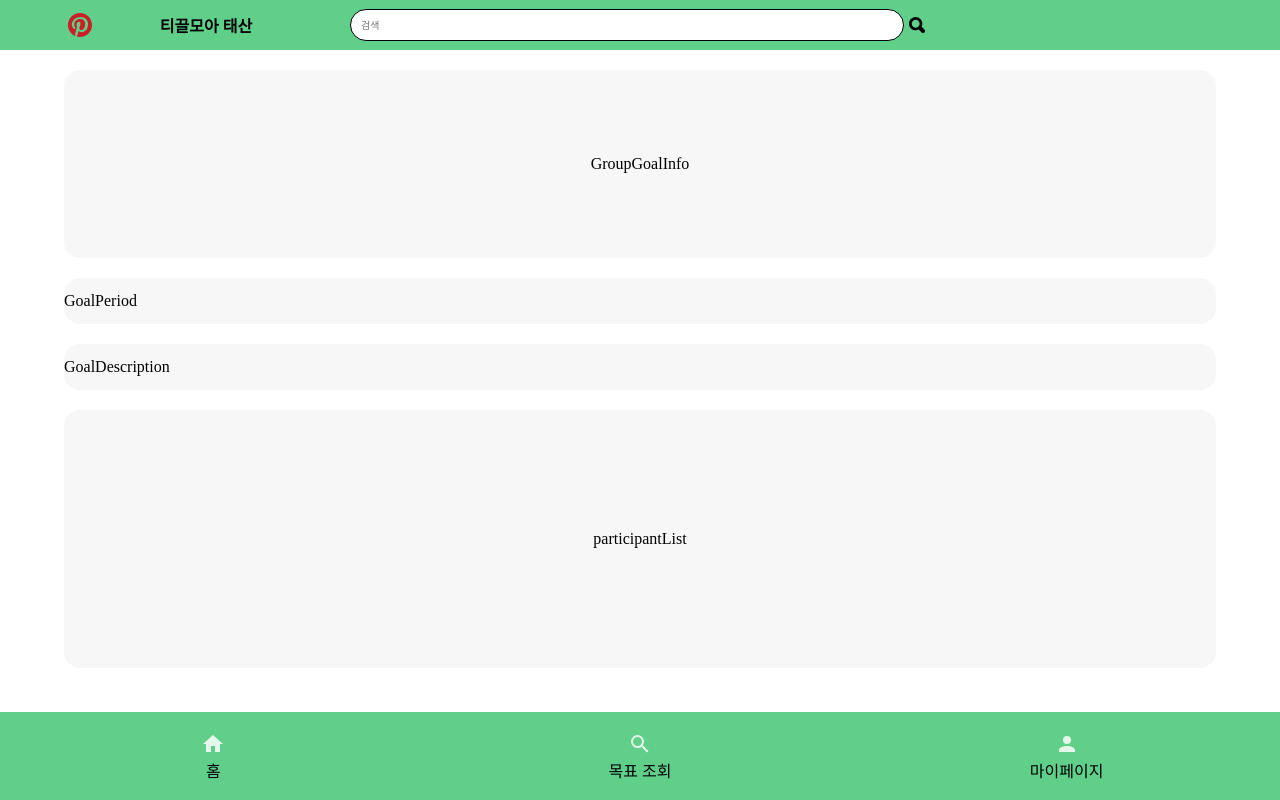
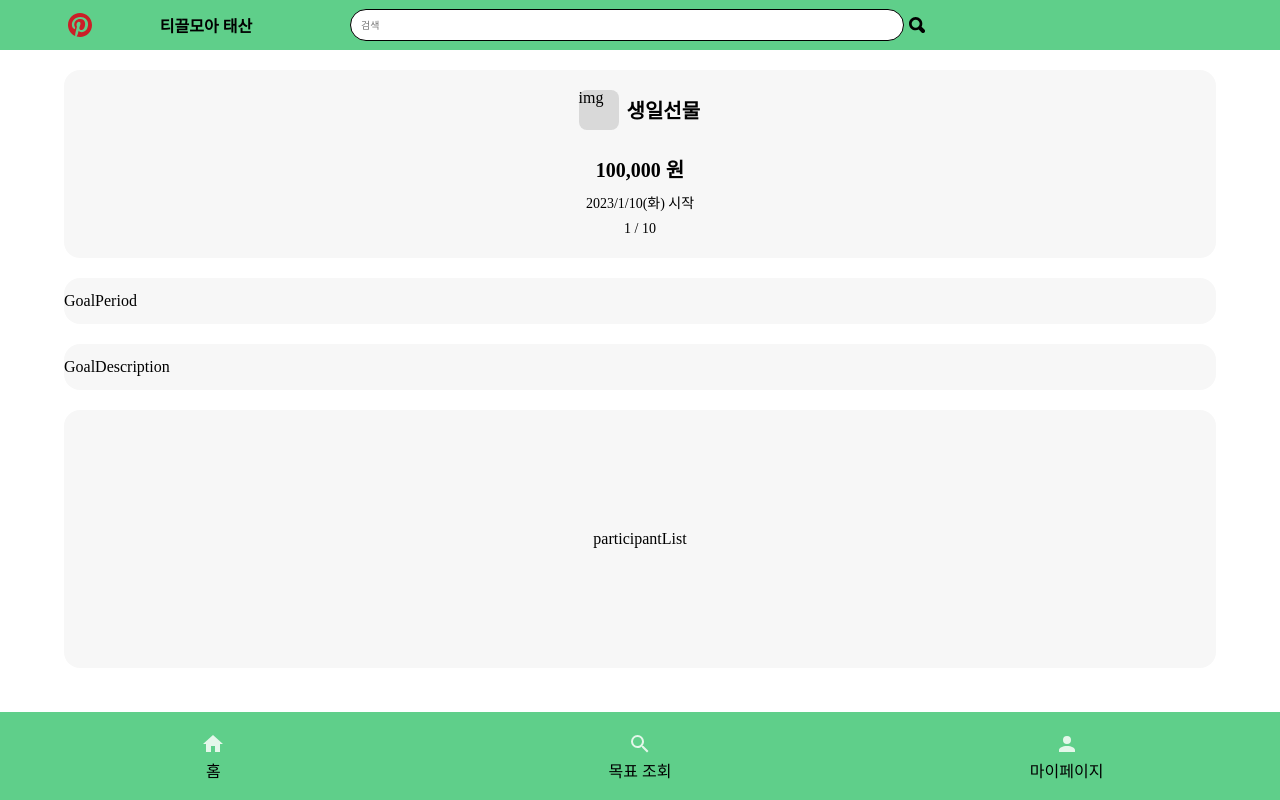
Before and after one commit to TeamBudgetOverflow/frontend, a React (Create React App) app: page /goals/1 in a window 1280 px wide. Built offline with nearby package versions, Linux system fonts and the light colour scheme; no server answers; a web font is replaced by a local one.

Commit message:
FEAT: add goal detail data rendering #23

```diff
--- a/src/components/goal/goalDetail/GoalDescCard.tsx
+++ b/src/components/goal/goalDetail/GoalDescCard.tsx
@@ -1,7 +1,11 @@
 import React from 'react';
 import styled from 'styled-components';
 
-const GoalDescCard = () => {
+type GoalDescCard = {
+  description: string;
+};
+
+const GoalDescCard = ({ description }: GoalDescCard) => {
   return (
     <GoalDescCardWrapper>
       <div>GoalDescription</div>
--- a/src/components/goal/goalDetail/GoalInfoCard.tsx
+++ b/src/components/goal/goalDetail/GoalInfoCard.tsx
@@ -1,10 +1,24 @@
 import React from 'react';
 import styled from 'styled-components';
+import { dateStringTranslator } from '../../../utils/dateTranslator';
 
-const GoalInfoCard = () => {
+type GoalInfoCardProps = {
+  title: string;
+  startDate: Date;
+  headCount: number;
+  amount: number;
+};
+
+const GoalInfoCard = ({ title, startDate, headCount, amount }: GoalInfoCardProps) => {
   return (
     <GoalInfoCardWrapper>
-      <div>GroupGoalInfo</div>
+      <UpperWrapper>
+        <ImgBox>img</ImgBox>
+        <TitleSpan>{title}</TitleSpan>
+      </UpperWrapper>
+      <Amount>{amount.toLocaleString()} 원</Amount>
+      <StartDate>{`${dateStringTranslator(startDate)} 시작`}</StartDate>
+      <HeadCount>{headCount} / 10</HeadCount>
     </GoalInfoCardWrapper>
   );
 };
@@ -16,8 +30,50 @@ const GoalInfoCardWrapper = styled.div`
   background: #f7f7f7;
   display: flex;
   flex-direction: column;
-  justify-content: center;
   align-items: center;
 `;
 
+const UpperWrapper = styled.div`
+  display: flex;
+  flex-direction: row;
+  justify-content: center;
+  align-items: center;
+  gap: 8px;
+  margin: 20px;
+`;
+
+const ImgBox = styled.div`
+  width: 40px;
+  height: 40px;
+  background: #d9d9d9;
+  border-radius: 8px;
+`;
+
+const TitleSpan = styled.div`
+  width: 75px;
+  height: 30px;
+  font: ${(props) => props.theme.paragraphsP1M};
+`;
+
+const Amount = styled.div`
+  margin: 4px;
+  height: 30px;
+  text-align: center;
+  font: ${(props) => props.theme.headingH3};
+`;
+
+const StartDate = styled.div`
+  margin: 4px;
+  height: 21px;
+  text-align: center;
+  font: ${(props) => props.theme.captionC1};
+`;
+
+const HeadCount = styled.div`
+  margin: 4px;
+  height: 21px;
+  text-align: center;
+  font: ${(props) => props.theme.captionC1};
+`;
+
 export default GoalInfoCard;
--- a/src/components/goal/goalDetail/groupGoalDetail/GroupGoalDetail.tsx
+++ b/src/components/goal/goalDetail/groupGoalDetail/GroupGoalDetail.tsx
@@ -1,6 +1,5 @@
 import React from 'react';
 import styled from 'styled-components';
-import { IGoalDetail } from '../../../../interfaces/interfaces';
 import GoalDescCard from '../GoalDescCard';
 
 import GoalInfo from '../GoalInfoCard';
@@ -8,12 +7,25 @@ import GoalPeriodCard from '../GoalPeriodCard';
 import GroupGoalJoinButton from './GroupGoalJoinButton';
 import GroupGoalParticipantList from './GroupGoalParticipationList';
 
+export interface IGoalDetail {
+  id?: number;
+  title: string;
+  description: string;
+  isPrivate?: boolean;
+  hashtag?: Array<string>;
+  amount: number;
+  attainment?: number;
+  startDate: Date;
+  endDate: Date;
+  headCount: number;
+}
+
 const GroupGoalDetail = ({ title, description, startDate, endDate, headCount, amount }: IGoalDetail) => {
   return (
     <Wrapper>
-      <GoalInfo />
-      <GoalPeriodCard />
-      <GoalDescCard />
+      <GoalInfo title={title} startDate={startDate} headCount={headCount} amount={amount} />
+      <GoalPeriodCard startDate={startDate} endDate={endDate} />
+      <GoalDescCard description={description} />
       <GroupGoalParticipantList />
       <GroupGoalJoinButton />
     </Wrapper>
```
Also changed, not shown: src/components/goal/goalDetail/GoalPeriodCard.tsx (+6 -1 lines), src/interfaces/interfaces.ts (+0 -13 lines).
